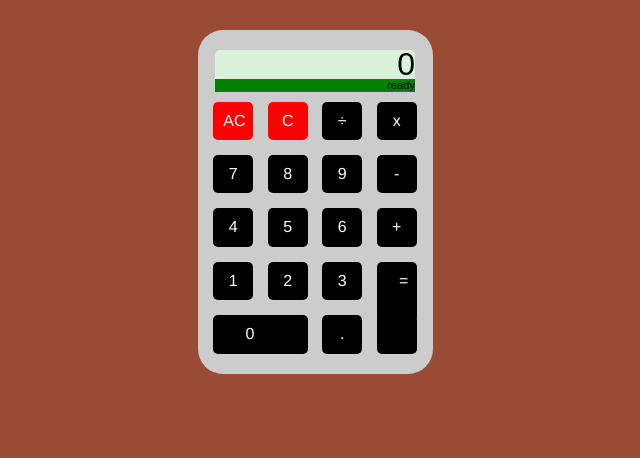
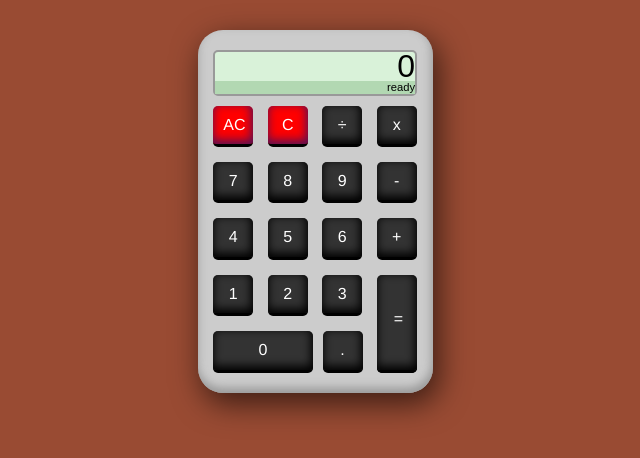
Before and after one commit to AdamSkuse/fcc-calculator, a website: page app/index.html in a window 1280 px wide. Shown: the whole page, without its empty margins (325-965 px from the left). Drawn offline with nearby package versions, Linux system fonts and the light colour scheme; a web font is replaced by a local one.

Commit message:
Styles calculator

```diff
--- a/app/assets/scripts/App.js
+++ b/app/assets/scripts/App.js
@@ -1,3 +1,4 @@
+console.log('gulp testing');
 var buffer = [];
 var operatorRegex = /[/\+\*-]/;
 var operatorDecimalRegex = /[/\+\*\.-]/;
--- a/app/assets/styles/base/_global.css
+++ b/app/assets/styles/base/_global.css
@@ -7,17 +7,21 @@ body {
 .calculator-body {
   margin: auto;
   width: 215px;
-  background-color: #cccccc;
+  background-color: #ccc;
   text-align: center;
   padding: 10px;
   padding-top: 20px;
   border-radius: 25px;
+  box-shadow: 5px 10px 30px 1px rgba(0, 0, 0, 0.60), inset -1px -5px 10px 0.3px #999;
 }
 
 .display {
   width: 200px;
   margin: auto;
   background-color: #d9f2d9;
+  border-color: #999;
+  border-style: solid;
+  border-width: 2px;
   border-radius: 5px;
 }
 
@@ -31,7 +35,7 @@ body {
 .display-buffer {
   font-family: 'Sarpanch', sans-serif;
   font-size: 0.7rem;
-  background-color: green;
+  background-color: #b2d8b2;
   text-align: right;
 }
 
@@ -43,40 +47,46 @@ body {
 
 .button {
   display: inline-block;
-  background-color: black;
+  background-color: #333;
+  box-shadow: inset -1px -3px 10px 1px #000;
   color: white;
   border-radius: 5px;
   padding: 10px;
   text-align: center;
   margin: 5px;
-  width: 20px
+  width: 20px;
+  border-bottom: 3px solid black;
 }
+
 
 .button-function {
   background-color: red;
+  box-shadow: inset -1px -3px 10px 1px #515;
 }
 
+.button-pressed {
+  background-color: green;
+
+}
 .button-equals-top {
-  height: 40px;
-  margin-bottom: -20px;
+  height: 75px;
+  margin-bottom: -80px;
   position: relative;
+}
+
+.button-equals-bottom: {
+  background-color: green;
 }
 
 .floating-symbol-equals {
   position: absolute;
-  left: 15;
-  top: 35;
+  left: 17px;
+  top: 35px;
 }
 
-.button-zero-left {
-  width: 40px;
-  margin-right: -15px;
+.button-zero {
+  width: 80px;
+  margin-right: 0px;
   position: relative;
-  border-radius: 5px 0px 0px 5px;
+  border-radius: 5px;
 }
-
-.floating-symbol-zero {
-  position: absolute;
-  left: 44;
-  top: 10;
-}
--- a/app/index.html
+++ b/app/index.html
@@ -79,19 +79,15 @@
       </div>
     </div>
         <div class="button-row">
-      <div class="button button-zero-left" data-key="0">
-        &nbsp;
-        <span class="floating-symbol-zero">0</span>
-      </div>
       <div class="button button-zero" data-key="0">
-        &nbsp;
+        0
       </div>
       <div class="button button-point" data-key=".">
         .
       </div>
-      <div class="button button-equals-bottom" data-key="=">
+    <div class="button button-equals-bottom" data-key="=">
         &nbsp;
-      </div>
+    </div>
     </div>
 
 
--- a/app/temp/styles/styles.css
+++ b/app/temp/styles/styles.css
@@ -458,17 +458,22 @@ body {
 .calculator-body {
   margin: auto;
   width: 215px;
-  background-color: #cccccc;
+  background-color: #ccc;
   text-align: center;
   padding: 10px;
   padding-top: 20px;
   border-radius: 25px;
+  -webkit-box-shadow: 5px 10px 30px 1px rgba(0, 0, 0, 0.60), inset -1px -5px 10px 0.3px #999;
+          box-shadow: 5px 10px 30px 1px rgba(0, 0, 0, 0.60), inset -1px -5px 10px 0.3px #999;
 }
 
 .display {
   width: 200px;
   margin: auto;
   background-color: #d9f2d9;
+  border-color: #999;
+  border-style: solid;
+  border-width: 2px;
   border-radius: 5px;
 }
 
@@ -482,7 +487,7 @@ body {
 .display-buffer {
   font-family: 'Sarpanch', sans-serif;
   font-size: 0.7rem;
-  background-color: green;
+  background-color: #b2d8b2;
   text-align: right;
 }
 
@@ -494,40 +499,48 @@ body {
 
 .button {
   display: inline-block;
-  background-color: black;
+  background-color: #333;
+  -webkit-box-shadow: inset -1px -3px 10px 1px #000;
+          box-shadow: inset -1px -3px 10px 1px #000;
   color: white;
   border-radius: 5px;
   padding: 10px;
   text-align: center;
   margin: 5px;
-  width: 20px
+  width: 20px;
+  border-bottom: 3px solid black;
 }
 
 .button-function {
   background-color: red;
+  -webkit-box-shadow: inset -1px -3px 10px 1px #515;
+          box-shadow: inset -1px -3px 10px 1px #515;
+}
+
+.button-pressed {
+  background-color: green;
+
 }
 
 .button-equals-top {
-  height: 40px;
-  margin-bottom: -20px;
+  height: 75px;
+  margin-bottom: -80px;
   position: relative;
+}
+
+.button-equals-bottom: {
+  background-color: green;
 }
 
 .floating-symbol-equals {
   position: absolute;
-  left: 15;
-  top: 35;
+  left: 17px;
+  top: 35px;
 }
 
-.button-zero-left {
-  width: 40px;
-  margin-right: -15px;
+.button-zero {
+  width: 80px;
+  margin-right: 0px;
   position: relative;
-  border-radius: 5px 0px 0px 5px;
+  border-radius: 5px;
 }
-
-.floating-symbol-zero {
-  position: absolute;
-  left: 44;
-  top: 10;
-}
--- a/gulpfile.js
+++ b/gulpfile.js
@@ -33,6 +33,10 @@ gulp.task('watch', function() {
     browserSync.reload();
   });
 
+  watch('./app/assets/scripts/App.js', function() {
+    browserSync.reload();
+  });
+
   watch('./app/assets/styles/**/*.css', function() {
     gulp.start('cssInject');
   });
```
Also changed, not shown: README.md.
